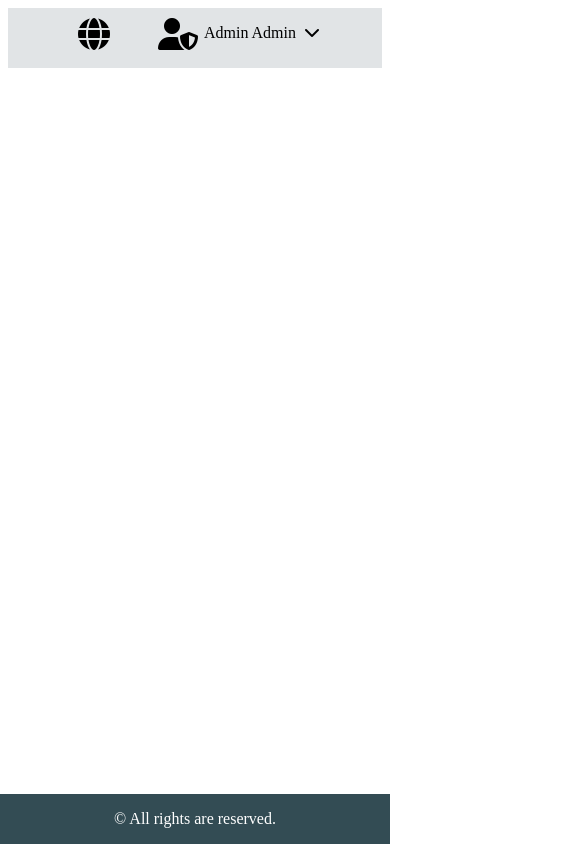
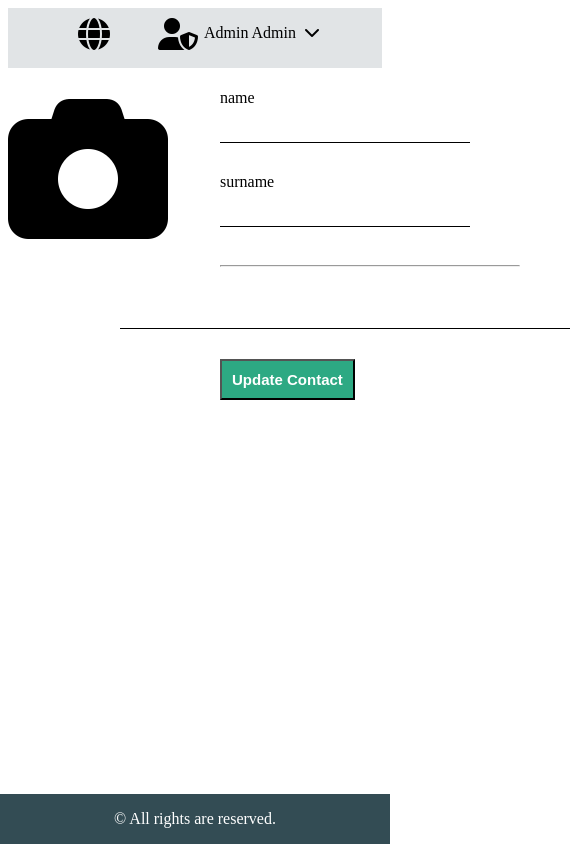
Before and after one commit to Yves-Byiringiro/phonebook_app, a React (Create React App) app: page /EditContact/1 in a window 390 px wide. Shown: the whole page, 570 px wide, since content can reach past the window. Built offline with nearby package versions, Linux system fonts and the light colour scheme; no server answers.

Commit message:
working on editing feature

```diff
--- a/src/App.js
+++ b/src/App.js
@@ -6,6 +6,8 @@ import {Footer }from './components/Footer/Footer';
 import {Home} from './components/Home/Home';
 import {ContactDetails} from './components/ContactDetails/ContactDetails';
 import {AddNewContact} from './components/AddNewContact/AddNewContact';
+import {EditContact} from './components/EditContact/EditContact';
+
 
 
 
@@ -23,6 +25,8 @@ class App extends Component {
               <Route exact path="/" component ={Home}/>
               <Route exact path="/ContactDetails/:id" component={ContactDetails}/>
               <Route exact path="/AddNewContact" component={AddNewContact}/>
+              <Route exact path="/EditContact/:id" component={EditContact}/>
+
 
 
 
--- /dev/null
+++ b/src/components/EditContact/EditContact.css
@@ -0,0 +1,106 @@
+.div1{
+    display: flex;
+    width: 769px;
+    margin: 0 auto;
+    margin-top: 41px;
+}
+.div1 .user-username{
+    width: 300px;
+    margin-left: 62px;
+}
+.div1 .user-username ul{
+    display: flex;
+    margin-left: -64px;
+}
+.div1 .user-username ul li{
+    margin-left: 5px;
+    list-style: none;
+}
+
+.div1 .user-image i{
+    height: 209px;
+    width: 209px;
+
+}
+.div1 .user-username form input{
+    width: 250px;
+    padding: 10px 0;
+    margin-bottom:30px;
+    border: none;
+    border-bottom: 1px solid black;
+    outline: none;
+    background: transparent;
+}
+.div1 .user-username form .label-phone_number{
+    margin-left: -275px;
+}
+.div1 .user-username form .phone_number{
+    width: 530px;
+    margin-left: -275px;
+}
+
+.div2{
+    display: flex;
+    width: 769px;
+    margin: 0 auto;
+    margin-top: 41px;
+}
+.div2 ul{
+    list-style: none;
+}
+.icons{
+    color: yellow;
+    margin-left: 20px;
+}
+.iconsx{
+    margin-right: 16px;
+}
+.div2 ul li{
+    padding: 10px;
+    margin-left: 10px;
+}
+.div2 .small{
+    margin-left: 32px;
+    color: #5f7777;
+}
+.btn-add_contact2{
+    padding: 10px;
+    background: #2da983;
+    color: #fff;
+    font-weight: 600;
+    font-size: 15px;
+    cursor: pointer;
+
+}
+.btn-add_contact2 i{
+    margin-right: 10px;
+}
+@media (max-width:900px) {
+
+    .div1{
+        display: flex;
+        max-width: 450px;
+        margin: 0 auto;
+        margin-top: 21px;
+
+    }
+    .user-image{
+        width: 150px;
+
+    }
+
+    .user-username{
+        width: 220px;
+        margin-left: 8px;
+
+    }
+    .div1 .user-username form .label-phone_number{
+         margin-left: -591px;
+
+    }
+    .div1 .user-username form .phone_number{
+        width: 450px;
+        margin-left: -100px;
+
+    }
+}
--- /dev/null
+++ b/src/components/EditContact/EditContact.js
@@ -0,0 +1,130 @@
+import React from 'react';
+import axios from 'axios'
+import './EditContact.css';
+
+export class EditContact extends React.Component{
+
+///////////   initialize state in the constructor  ////////////
+
+    constructor(props){
+        super(props)
+        this.state = {
+
+            name: '',
+            pnone_number: '',
+            nameError:'',
+            phone_numberError:'',
+
+
+        }
+    }
+
+////////////////    get request to fetch data from diven api before update //////////////
+
+    async componentDidMount() {
+
+        const {id} = this.props.match.params;
+
+        const res = await axios.get(`https://code-catalist-phone-book-rails.herokuapp.com/contacts/${id}`);
+
+        const contact = res.data;
+
+        this.setState({
+            name: contact.name,
+            phone_number:contact.phone_number
+        });
+
+
+    }
+
+
+    changeHandler = (e) => {
+        this.setState({[e.target.name]: e.target.value})
+    }
+
+//////////  validating name and phone number input  ////////////////
+
+    validate = () => {
+        let nameError='';
+        let phone_numberError='';
+
+
+        if (!this.state.name){
+
+            nameError="name is required !";
+        }
+        if (!this.state.phone_number){
+
+            phone_numberError="phone is required !";
+        }
+
+        if (nameError || phone_numberError) {
+            this.setState({nameError, phone_numberError});
+            return false;
+        }
+        return true;
+    }
+
+//////////////   submitHandler function to put (update) data at given api   /////////////////
+
+    submitHandler = e =>{
+        const {id} = this.props.match.params;
+        e.preventDefault();
+
+        const isValid = this.validate();
+        if (isValid) {
+        console.log(this.state)
+        axios.put(`https://code-catalist-phone-book-rails.herokuapp.com/contacts/${id}`,this.state)
+        .then(response =>{
+            console.log(response)
+        })
+        .catch(error =>{
+            console.log(error)
+        })
+
+        this.props.history.push('/');
+
+        }
+    }
+
+    render(){
+
+////////   destructuring name and phone_number to make it easier to work with  ///////////////////
+
+        const{name,phone_number}= this.state
+
+
+        return(
+
+                <div className="containerEdit">
+                    <div className="div1">
+                        <div className="user-image">
+                            <i className="fas fa-camera fa-10x"></i>
+                        </div>
+                        <div className="user-username">
+                            <form onSubmit={this.submitHandler}>
+                                <label htmlFor="name">name</label><br/>
+                                <div>
+                                    <input type="text" name ="name" value={name} onChange={this.changeHandler} /><br/>
+                                    <div style={{ color:'red'}}>{this.state.nameError}</div>
+                                </div>
+
+                                 <label htmlFor="surname">surname</label><br/>
+                                <input type="text" name="surname" />
+
+                                <hr/>
+                                <label htmlFor="phoneNumber" className="label-phone_number">mobile</label><br/>
+                                <div>
+                                    <input type="text" name ="phone_number"  value={phone_number} onChange={this.changeHandler} className="phone_number"/>
+                                    <div style={{ color:'red'}}>{this.state.phone_numberError}</div>
+                                </div>
+
+                                <button type="submit" className="btn-add_contact2">Update Contact</button>
+                            </form>
+                        </div>
+                    </div>
+                </div>
+
+        )
+    }
+}
--- a/src/components/Home/Home.js
+++ b/src/components/Home/Home.js
@@ -39,8 +39,9 @@ export class Home extends React.Component{
                     </td>
                     <td>{contact.phone_number}</td>
                     <td>
-
+                        <Link to={`/EditContact/${contact.id}`}>
                             <i className="fa fa-edit"></i>
+                        </Link>
 
                     </td>
                     <td>
```
